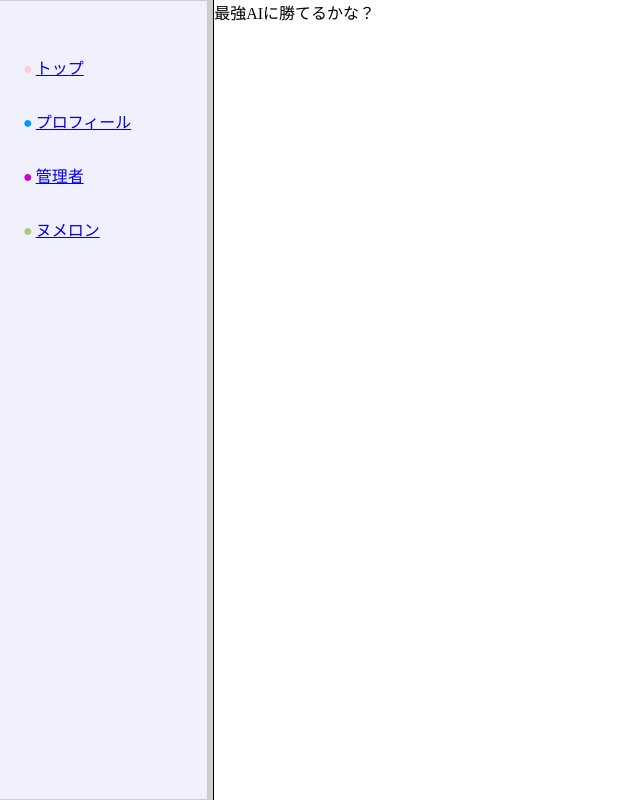
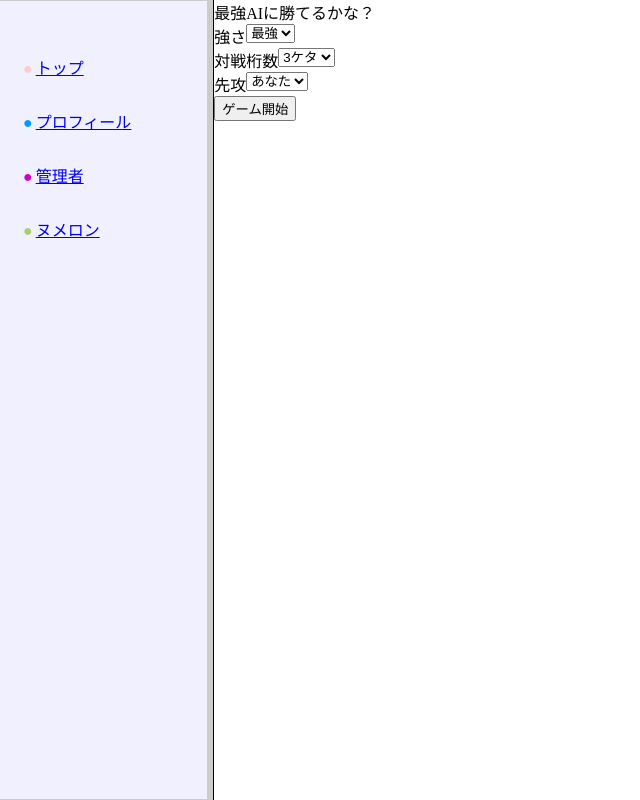
Before and after one commit to uda-tomoki-lvgs/next-website, a Next.js app: page /numer0n in a window 1280 px wide. Shown: the whole page, without its empty margins (0-640 px from the left). Built offline with nearby package versions, Linux system fonts and the light colour scheme.

Commit message:
ルール設定

```diff
--- /dev/null
+++ b/src/features/routes/numer0n/Numer0nOnGame.tsx
@@ -0,0 +1,24 @@
+import { difficulty, digits } from "@/features/routes/numer0n/Numer0npage";
+
+type Numer0nOnGameProps = {
+  difficulty: difficulty;
+  digits: digits;
+  firstAttack: boolean;
+};
+
+const Numer0nOnGame = ({
+  difficulty,
+  digits,
+  firstAttack,
+}: Numer0nOnGameProps) => {
+  return (
+    <div>
+      <div>ゲーム開始した</div>
+      <div>難易度: {difficulty}</div>
+      <div>ケタ数: {digits}</div>
+      <div>先攻: {String(firstAttack)}</div>
+    </div>
+  );
+};
+
+export default Numer0nOnGame;
--- /dev/null
+++ b/src/features/routes/numer0n/Numer0nOption.tsx
@@ -0,0 +1,89 @@
+import { ChangeEvent, Dispatch, SetStateAction } from "react";
+import { difficulty, digits } from "@/features/routes/numer0n/Numer0npage";
+import "@/features/routes/numer0n/Numer0npage.css";
+
+type Numer0nOptionProps = {
+  setDifficulty: Dispatch<SetStateAction<difficulty>>;
+  setDigits: Dispatch<SetStateAction<digits>>;
+  setFirstAttack: Dispatch<SetStateAction<boolean>>;
+  setGameStart: Dispatch<SetStateAction<boolean>>;
+};
+
+const Numer0nOption = ({
+  setDifficulty,
+  setDigits,
+  setFirstAttack,
+  setGameStart,
+}: Numer0nOptionProps) => {
+  // 難易度
+  const handleSelectDifferChange = (event: ChangeEvent<HTMLSelectElement>) => {
+    setDifficulty(event.target.value as difficulty);
+  };
+
+  // ケタ数
+  const handleDigitsChange = (event: ChangeEvent<HTMLSelectElement>) => {
+    setDigits(Number(event.target.value) as digits);
+  };
+
+  // 先攻・後攻
+  const handleAttackChange = (event: ChangeEvent<HTMLSelectElement>) => {
+    if (event.target.value === "true") {
+      setFirstAttack(true);
+    } else {
+      setFirstAttack(false);
+    }
+  };
+
+  return (
+    <div>
+      最強AIに勝てるかな？
+      <br />
+      <div className="select-differ-container">
+        <div className="select-differ-title">強さ</div>
+        <div className="select-differ-dial">
+          <select className="select-differ" onChange={handleSelectDifferChange}>
+            <option value="god">最強</option>
+            <option value="strong">強い</option>
+            <option value="normal">普通</option>
+            <option value="weak">弱い</option>
+            <option value="zako">ザコ</option>
+          </select>
+        </div>
+      </div>
+      <div className="select-digit-container">
+        <div className="select-digit-title">対戦桁数</div>
+        <div className="select-ditit-dial">
+          <select className="select-digit" onChange={handleDigitsChange}>
+            <option value={3}>3ケタ</option>
+            <option value={4}>4ケタ</option>
+            <option value={5}>5ケタ</option>
+            <option value={6}>6ケタ</option>
+            <option value={7}>7ケタ</option>
+            <option value={8}>8ケタ</option>
+            <option value={9}>9ケタ</option>
+          </select>
+        </div>
+      </div>
+      <div className="select-first-attack-container">
+        <div className="select-first-attack-title">先攻</div>
+        <div className="select-first-attack-dial">
+          <select className="select-first-attack" onChange={handleAttackChange}>
+            <option value="true">あなた</option>
+            <option value="false">AI</option>
+          </select>
+        </div>
+      </div>
+      <button
+        className="start-game"
+        type="button"
+        onClick={() => {
+          setGameStart(true);
+        }}
+      >
+        ゲーム開始
+      </button>
+    </div>
+  );
+};
+
+export default Numer0nOption;
--- /dev/null
+++ b/src/features/routes/numer0n/Numer0npage.css
@@ -0,0 +1,11 @@
+.select-differ-container {
+  display: flex;
+}
+
+.select-digit-container {
+  display: flex;
+}
+
+.select-first-attack-container {
+  display: flex;
+}
--- a/src/features/routes/numer0n/Numer0npage.tsx
+++ b/src/features/routes/numer0n/Numer0npage.tsx
@@ -1,8 +1,41 @@
+"use client";
+
+import { useState } from "react";
+import Numer0nOption from "@/features/routes/numer0n/Numer0nOption";
+import Numer0nOnGame from "@/features/routes/numer0n/Numer0nOnGame";
+
+export type difficulty = "god" | "strong" | "normal" | "weak" | "zako";
+export type digits = 3 | 4 | 5 | 6 | 7 | 8 | 9;
+
 const Numer0nPage = () => {
+  //難易度
+  const [difficulty, setDifficulty] = useState<difficulty>("god");
+
+  // ケタ数
+  const [digits, setDigits] = useState<digits>(3);
+
+  // 先攻・後攻
+  const [firstAttack, setFirstAttack] = useState<boolean>(true);
+
+  // ゲーム開始
+  const [gameStart, setGameStart] = useState<boolean>(false);
+
   return (
     <div>
-      <text>最強AIに勝てるかな？</text>
-
+      {gameStart ? (
+        <Numer0nOnGame
+          difficulty={difficulty}
+          digits={digits}
+          firstAttack={firstAttack}
+        />
+      ) : (
+        <Numer0nOption
+          setDifficulty={setDifficulty}
+          setDigits={setDigits}
+          setFirstAttack={setFirstAttack}
+          setGameStart={setGameStart}
+        />
+      )}
     </div>
   );
 };
```
